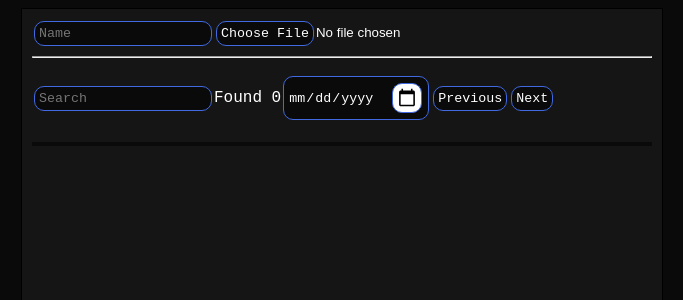
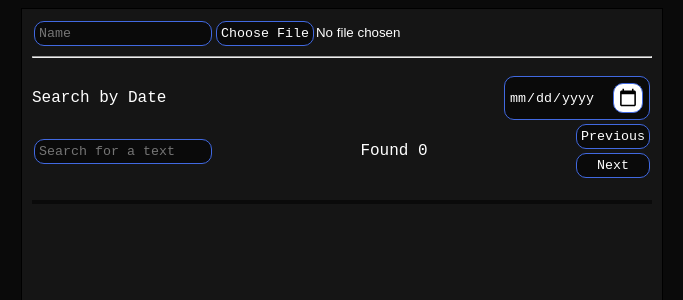
Before and after one commit to MrJ-403/Chat-Display, a React (Vite) app: page / in a window 1280 px wide. Shown: the top 300 px of the page, without its empty margins (298-981 px from the left). Built offline with nearby package versions, Linux system fonts and the light colour scheme.

Commit message:
Fixed a Bug (Date.month range is 0-11 not 1-12) UI changes

```diff
--- a/src/App.css
+++ b/src/App.css
@@ -36,6 +36,18 @@ body {
   overflow-y: scroll;
 }
 
+.controles {
+  display: flex;
+  flex-direction: row;
+  justify-content: space-between;
+  align-items: center;
+}
+
+.search-buttons {
+  display: flex;
+  flex-direction: column;
+}
+
 input:not([type="file"]), input[type="file"]::file-selector-button {
   background-color: rgb(10,10,10);
   border: 1px solid royalblue;
--- a/src/App.tsx
+++ b/src/App.tsx
@@ -36,10 +36,15 @@ function App() {
   }
 
   useEffect(() => {
-    if (file && name !== "")
+    if (file && name !== ""){
+      setDates([])
+      setInpDate(undefined)
+      setMessages([])
+      setIdList([])
       reader.readAsText(file)
+    }
     else if (file) {
-      (document.getElementById("file") as HTMLInputElement).value = ""
+      // (document.getElementById("file") as HTMLInputElement).value = ""
       alert("Please select a name first then the file...")
     }
   }, [file])
@@ -60,7 +65,7 @@ function App() {
       if(inpDate)
       {
         let year: number = -1, month: number = -1, day: number = -1;
-        inpDate.setMonth(inpDate.getMonth()+1);
+        // inpDate.setMonth(inpDate.getMonth()+1);
         dates.map((date, index) => {
           if(year===-1 && date.getFullYear() === inpDate.getFullYear())
             year = index;
@@ -90,21 +95,29 @@ function App() {
           onChange={(e) => { if (e.target.files) setFile(e.target.files[0]) }} />
         <hr />
         <p id="nom"></p>
-        <input type="search" name="search" id="search" placeholder="Search" required
-          onChange={(e) => setFilter(e.target.value)} />
-        Found {idList.length}
-        <div className="protrait-only"></div>
+        <div className="controles">
+          <label htmlFor="date">Search by Date</label>
           <input type="date" name="date" id="date"  required
             onChange={(e) =>
             {
               setInpDate(new Date(e.target.value))
-          }} />
+            }}
+          />
+        </div>
+        <div className="controles">
+          <input type="search" name="search" id="search" placeholder="Search for a text" required
+            onChange={(e) => setFilter(e.target.value)} />
+          Found {idList.length}
+          <div className="protrait-only"></div>
+          <div className="search-buttons">
             <input type="button" value="Previous" onClick={() => {
               if (lastElementScrolledTo > 0) document.getElementById(idList[--lastElementScrolledTo].toString())?.scrollIntoView({ behavior: "smooth", block: "start" })
               }} />
             <input type="button" value="Next" onClick={() => {
               if (idList.length - 1 > lastElementScrolledTo) document.getElementById(idList[++lastElementScrolledTo].toString())?.scrollIntoView({ behavior: "smooth", block: "start" })
               }} />
+          </div>
+        </div>
       </div>
       <div id="messages">
         {messages}
@@ -120,7 +133,7 @@ function App() {
 
     const date: Date = new Date(
       Number.parseInt(tempDate.substring(tempDate.lastIndexOf('/') + 1)),
-      Number.parseInt(tempDate.substring(tempDate.indexOf('/') + 1, tempDate.indexOf('/', tempDate.indexOf('/') + 1))),
+      Number.parseInt(tempDate.substring(tempDate.indexOf('/') + 1, tempDate.indexOf('/', tempDate.indexOf('/') + 1)))-1,
       Number.parseInt(tempDate.substring(0, tempDate.indexOf('/')))
     );
 
--- a/src/Message.tsx
+++ b/src/Message.tsx
@@ -5,7 +5,7 @@ function Message({id, message, name, date, time, username, lastSender} : {id: st
     <div id={id} className={name === username ? "message message-name-self" : name === "" ? "message message-system" : "message"}>
         <div className="message-name">{lastSender===name ? "" : name}</div>
         <div className="message-message" style={{color: message === "This message was deleted" || message === "<Media omitted>" ? "rgb(70,70,70)" : ""}}>{message}</div>
-        <div className="message-date">{Number.isNaN(date.getDate()) ? "" :`${date.getDate()}/${date.getMonth()}/${date.getFullYear()}`}  {time}</div>
+        <div className="message-date">{Number.isNaN(date.getDate()) ? "" :`${date.getDate()}/${date.getMonth()+1}/${date.getFullYear()}`}  {time}</div>
     </div>
   )
 }
```
Lines whose indentation alone changed are shown as unchanged.
